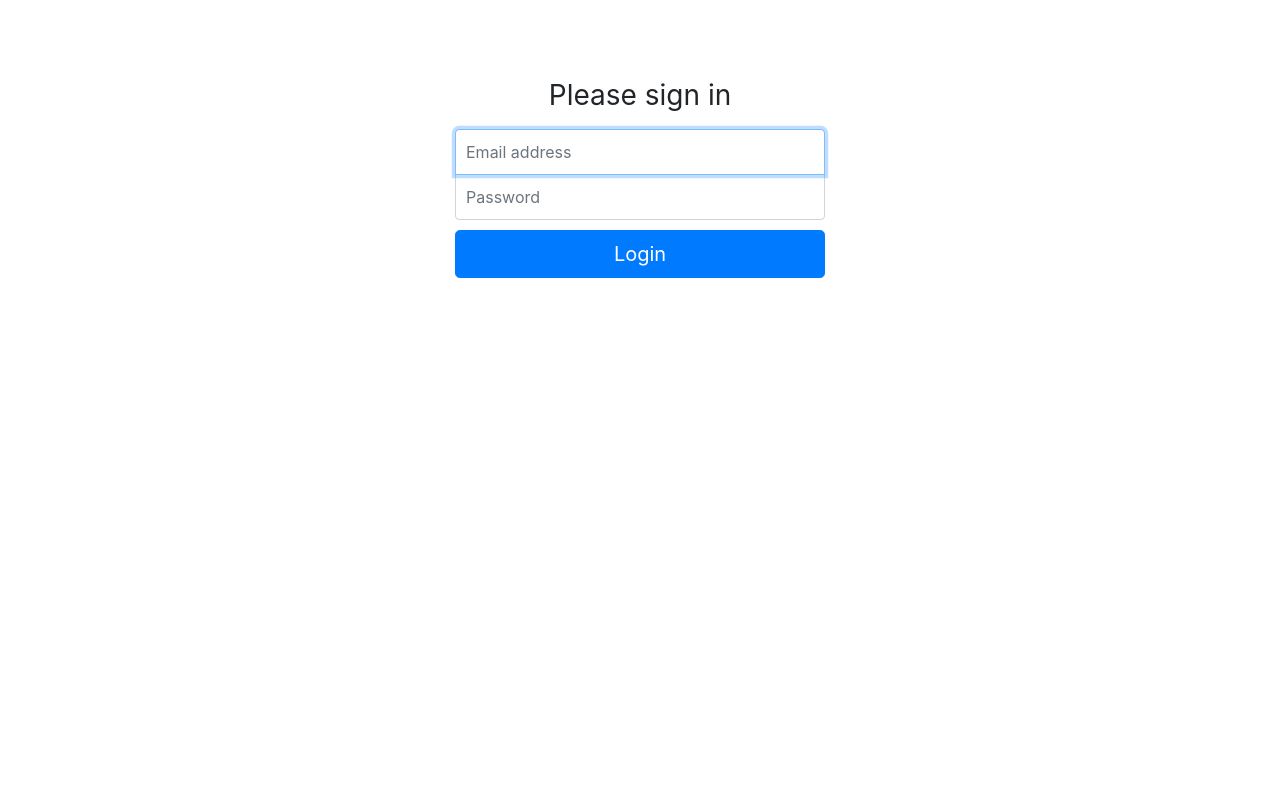
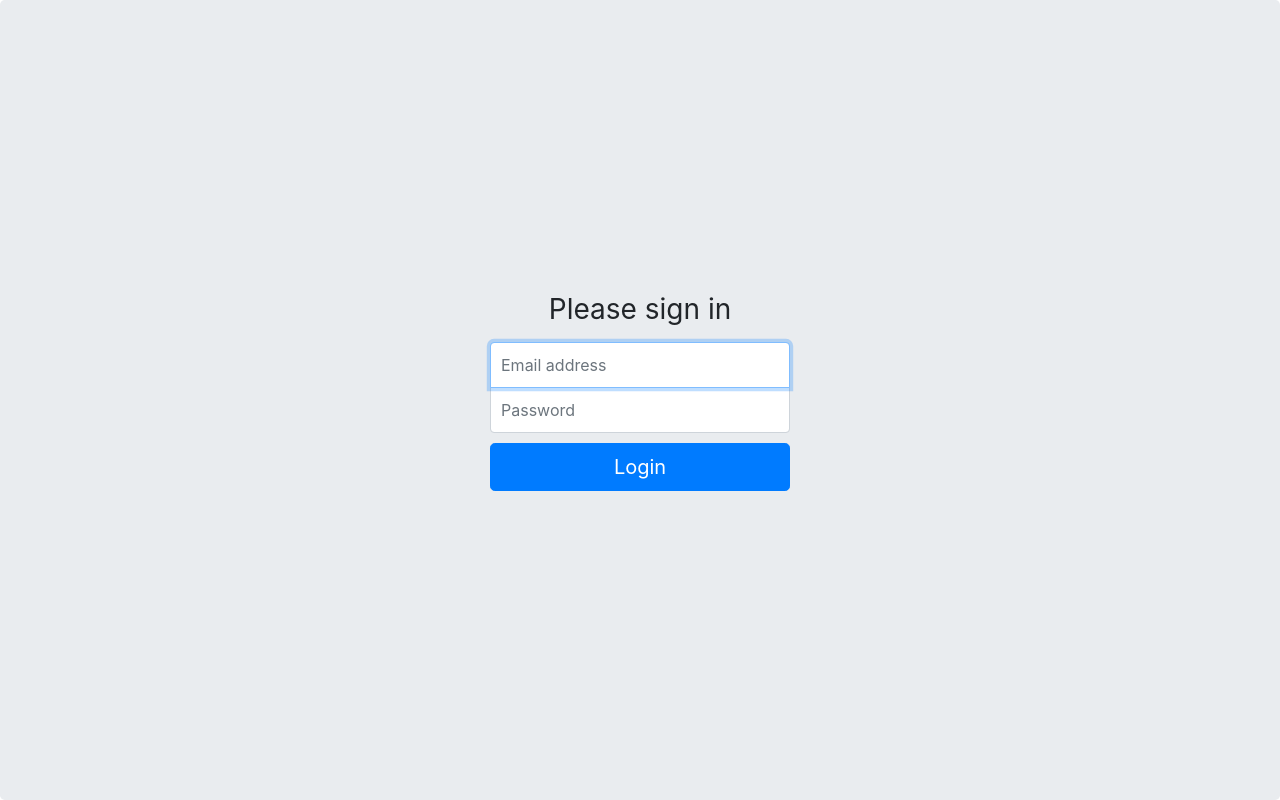
Before and after one commit to timtam8520/ed-auction-ux, an Angular app: page /login in a window 1280 px wide. Built offline with nearby package versions, Linux system fonts and the light colour scheme.

Commit message:
feat: important styling changes, fixing login centering and overflow bugs

```diff
--- a/src/app/app.component.scss
+++ b/src/app/app.component.scss
@@ -1,5 +1,13 @@
 .jumbotron {
   height: 100%;
   margin-bottom: 0px;
-  background-color: white;
+  overflow: auto;
 }
+
+.container {
+  height: 100%;
+  display: flex;
+  flex-direction: column;
+  justify-content: center;
+  align-content: center;
+}
--- a/src/app/login/login.component.scss
+++ b/src/app/login/login.component.scss
@@ -1,6 +1,6 @@
 .form-signin {
   width: 100%;
-  max-width: 400px;
+  max-width: 330px;
   padding: 15px;
   margin: 0 auto;
 }
--- a/src/index.html
+++ b/src/index.html
@@ -16,4 +16,12 @@
 <body>
   <app-root>Loading</app-root>
 </body>
+
+<script src="https://code.jquery.com/jquery-3.3.1.slim.min.js" integrity="sha384-q8i/X+965DzO0rT7abK41JStQIAqVgRVzpbzo5smXKp4YfRvH+8abtTE1Pi6jizo"
+  crossorigin="anonymous"></script>
+<script src="https://cdnjs.cloudflare.com/ajax/libs/popper.js/1.14.3/umd/popper.min.js" integrity="sha384-ZMP7rVo3mIykV+2+9J3UJ46jBk0WLaUAdn689aCwoqbBJiSnjAK/l8WvCWPIPm49"
+  crossorigin="anonymous"></script>
+<script src="https://stackpath.bootstrapcdn.com/bootstrap/4.1.3/js/bootstrap.min.js" integrity="sha384-ChfqqxuZUCnJSK3+MXmPNIyE6ZbWh2IMqE241rYiqJxyMiZ6OW/JmZQ5stwEULTy"
+  crossorigin="anonymous"></script>
+
 </html>
```
